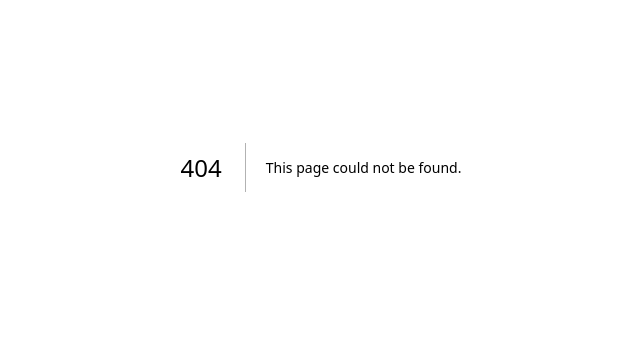
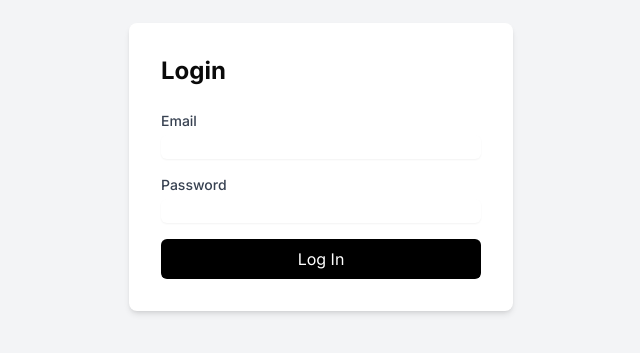
Before and after one commit to Andrew-Embury/instagram-commenter, a Next.js app: page /login in a window 1280 px wide. Before the commit this address had no page. Shown: the part 233-586 px from the top of the page, without its empty margins (319-959 px from the left). Built offline with nearby package versions, Linux system fonts and the light colour scheme.

Commit message:
Supabase Auth Implemented
Basic Auth Implemented

```diff
--- /dev/null
+++ b/app/api/auth/login/route.ts
@@ -0,0 +1,34 @@
+import { NextResponse } from 'next/server';
+import { createClient } from '@supabase/supabase-js';
+
+const supabase = createClient(
+  process.env.NEXT_PUBLIC_SUPABASE_URL!,
+  process.env.SUPABASE_SERVICE_ROLE_KEY!
+);
+
+export async function POST(request: Request) {
+  const { email, password } = await request.json();
+
+  try {
+    const { data, error } = await supabase.auth.signInWithPassword({
+      email,
+      password,
+    });
+
+    if (error) throw error;
+
+    const response = NextResponse.json({ message: 'Logged in successfully' });
+    response.cookies.set('session', data.session?.access_token || '', {
+      httpOnly: true,
+      secure: process.env.NODE_ENV === 'production',
+      sameSite: 'strict',
+      maxAge: data.session?.expires_in || 3600, // Default to 1 hour if undefined
+      path: '/',
+    });
+
+    return response;
+  } catch (error) {
+    console.error('Login error:', error);
+    return NextResponse.json({ error: 'Invalid credentials' }, { status: 401 });
+  }
+}
--- /dev/null
+++ b/app/api/auth/logout/route.ts
@@ -0,0 +1,30 @@
+import { NextResponse } from 'next/server';
+import { createClient } from '@supabase/supabase-js';
+
+const supabase = createClient(
+  process.env.NEXT_PUBLIC_SUPABASE_URL!,
+  process.env.SUPABASE_SERVICE_ROLE_KEY!
+);
+
+export async function POST() {
+  try {
+    await supabase.auth.signOut();
+
+    const response = NextResponse.json({ message: 'Logged out successfully' });
+    response.cookies.set('session', '', {
+      httpOnly: true,
+      secure: process.env.NODE_ENV === 'production',
+      sameSite: 'strict',
+      maxAge: 0,
+      path: '/',
+    });
+
+    return response;
+  } catch (error) {
+    console.error('Logout error:', error);
+    return NextResponse.json(
+      { error: 'An error occurred during logout' },
+      { status: 500 }
+    );
+  }
+}
--- a/app/dashboard/layout.tsx
+++ b/app/dashboard/layout.tsx
@@ -3,7 +3,7 @@
 import React from 'react';
 import { useState } from 'react';
 import Link from 'next/link';
-import { Menu, Image as ImageIcon } from 'lucide-react';
+import { Menu, Image as ImageIcon, LogOut } from 'lucide-react';
 import { Button } from '@/app/components/ui/button';
 import { Sheet, SheetContent, SheetTrigger } from '@/app/components/ui/sheet';
 import { usePathname, useRouter } from 'next/navigation';
@@ -24,6 +24,23 @@ export default function DashboardLayout({
   const pathname = usePathname();
   const router = useRouter();
   const [isOpen, setIsOpen] = useState(false);
+
+  const handleLogout = async () => {
+    try {
+      const response = await fetch('/api/auth/logout', {
+        method: 'POST',
+        headers: { 'Content-Type': 'application/json' },
+      });
+
+      if (response.ok) {
+        router.push('/login');
+      } else {
+        console.error('Logout failed');
+      }
+    } catch (error) {
+      console.error('Error during logout:', error);
+    }
+  };
 
   const NavLink = ({ icon, children, href, onClick }: NavLinkProps) => (
     <Link
@@ -53,6 +70,15 @@ export default function DashboardLayout({
           >
             All Posts
           </NavLink>
+        </li>
+        <li>
+          <button
+            onClick={handleLogout}
+            className='flex w-full items-center rounded-lg p-2 text-gray-900 hover:bg-gray-200'
+          >
+            <LogOut className='mr-2 h-5 w-5' />
+            Logout
+          </button>
         </li>
       </ul>
     </nav>
--- /dev/null
+++ b/app/login/page.tsx
@@ -0,0 +1,83 @@
+'use client';
+
+import { useState } from 'react';
+import { useRouter } from 'next/navigation';
+
+export default function LoginPage() {
+  const [email, setEmail] = useState('');
+  const [password, setPassword] = useState('');
+  const [error, setError] = useState('');
+  const router = useRouter();
+
+  const handleSubmit = async (e: React.FormEvent) => {
+    e.preventDefault();
+    setError('');
+
+    try {
+      const response = await fetch('/api/auth/login', {
+        method: 'POST',
+        headers: { 'Content-Type': 'application/json' },
+        body: JSON.stringify({ email, password }),
+      });
+
+      if (response.ok) {
+        router.push('/dashboard');
+      } else {
+        const data = await response.json();
+        setError(data.error || 'Login failed');
+      }
+    } catch (error) {
+      console.error('Login error:', error);
+      setError('An error occurred. Please try again.');
+    }
+  };
+
+  return (
+    <div className='flex justify-center items-center min-h-screen bg-gray-100'>
+      <div className='bg-white p-8 rounded-lg shadow-md w-96'>
+        <h1 className='text-2xl font-bold mb-6'>Login</h1>
+        <form onSubmit={handleSubmit} className='space-y-4'>
+          <div>
+            <label
+              htmlFor='email'
+              className='block text-sm font-medium text-gray-700'
+            >
+              Email
+            </label>
+            <input
+              id='email'
+              type='email'
+              value={email}
+              onChange={(e) => setEmail(e.target.value)}
+              className='mt-1 block w-full rounded-md border-gray-300 shadow-sm focus:border-indigo-300 focus:ring focus:ring-indigo-200 focus:ring-opacity-50'
+              required
+            />
+          </div>
+          <div>
+            <label
+              htmlFor='password'
+              className='block text-sm font-medium text-gray-700'
+            >
+              Password
+            </label>
+            <input
+              id='password'
+              type='password'
+              value={password}
+              onChange={(e) => setPassword(e.target.value)}
+              className='mt-1 block w-full rounded-md border-gray-300 shadow-sm focus:border-indigo-300 focus:ring focus:ring-indigo-200 focus:ring-opacity-50'
+              required
+            />
+          </div>
+          {error && <p className='text-red-500'>{error}</p>}
+          <button
+            type='submit'
+            className='w-full bg-black text-white py-2 px-4 rounded-md hover:bg-gray-800 focus:outline-none focus:ring-2 focus:ring-gray-500 focus:ring-opacity-50'
+          >
+            Log In
+          </button>
+        </form>
+      </div>
+    </div>
+  );
+}
--- a/package.json
+++ b/package.json
@@ -18,6 +18,8 @@
     "@radix-ui/react-icons": "^1.3.0",
     "@radix-ui/react-slot": "^1.1.0",
     "@radix-ui/react-tabs": "^1.1.1",
+    "@supabase/auth-helpers-nextjs": "^0.10.0",
+    "@supabase/supabase-js": "^2.45.4",
     "axios": "^1.7.7",
     "class-variance-authority": "^0.7.0",
     "clsx": "^2.1.1",
@@ -45,6 +47,6 @@
     "jest-environment-jsdom": "^29.7.0",
     "postcss": "^8",
     "tailwindcss": "^3.4.1",
-    "typescript": "^5"
+    "typescript": "~5.5.0"
   }
 }
```
Also changed, not shown: tsconfig.json (+4 -4 lines), 2 other files (tests, documents, lock files or other folders).
